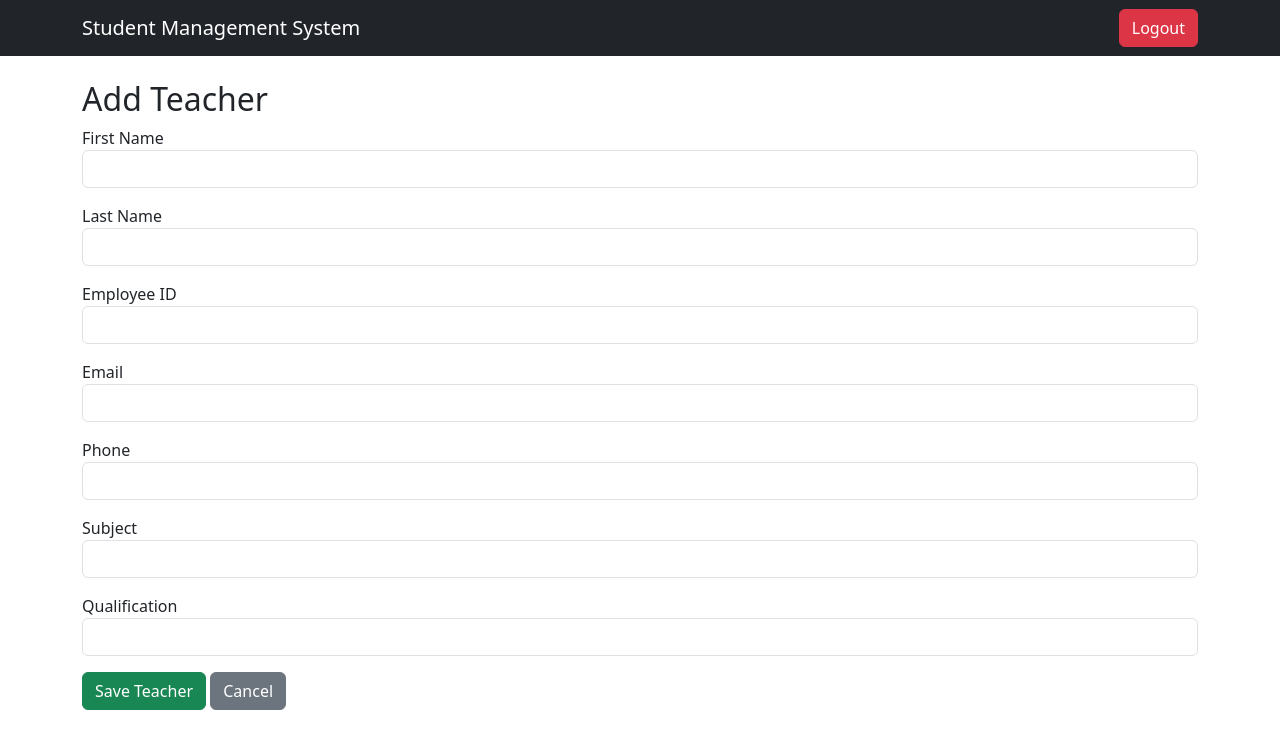
After one commit to Maheshwaran1101/student_management_system, a Django app: page /teachers/add/ in a window 1280 px wide. The commit adds this page. Shown: the top 749 px of the page. Run offline with Django 5.2, Linux system fonts and the light colour scheme.

Commit message:
teachers crud operations completed

```diff
--- a/student_management/urls.py
+++ b/student_management/urls.py
@@ -4,5 +4,7 @@ from django.urls import path, include
 urlpatterns = [
     path('admin/', admin.site.urls),
     path('', include('accounts.urls')),
+
     path("students/", include("students.urls")),
+    path("teachers/", include("teachers.urls")),
 ]
--- /dev/null
+++ b/teachers/urls.py
@@ -0,0 +1,9 @@
+from django.urls import path
+from . import views
+
+urlpatterns = [
+    path("", views.teacher_list, name="teacher_list"),
+    path("add/", views.add_teacher, name="add_teacher"),
+    path("edit/<int:id>/", views.edit_teacher, name="edit_teacher"),
+    path("delete/<int:id>/", views.delete_teacher, name="delete_teacher"),
+]
--- a/teachers/views.py
+++ b/teachers/views.py
@@ -1,3 +1,61 @@
-from django.shortcuts import render
+from django.shortcuts import render, redirect
+from .models import Teacher
 
-# Create your views here.
+
+def teacher_list(request):
+    teachers = Teacher.objects.all()
+
+    return render(request, "teachers/teacher_list.html", {
+        "teachers": teachers
+    })
+
+
+def add_teacher(request):
+
+    if request.method == "POST":
+
+        Teacher.objects.create(
+            first_name=request.POST["first_name"],
+            last_name=request.POST["last_name"],
+            employee_id=request.POST["employee_id"],
+            email=request.POST["email"],
+            phone=request.POST["phone"],
+            subject=request.POST["subject"],
+            qualification=request.POST["qualification"],
+        )
+
+        return redirect("teacher_list")
+
+    return render(request, "teachers/add_teacher.html")
+
+
+def edit_teacher(request, id):
+
+    teacher = Teacher.objects.get(id=id)
+
+    if request.method == "POST":
+
+        teacher.first_name = request.POST["first_name"]
+        teacher.last_name = request.POST["last_name"]
+        teacher.employee_id = request.POST["employee_id"]
+        teacher.email = request.POST["email"]
+        teacher.phone = request.POST["phone"]
+        teacher.subject = request.POST["subject"]
+        teacher.qualification = request.POST["qualification"]
+
+        teacher.save()
+
+        return redirect("teacher_list")
+
+    return render(request, "teachers/edit_teacher.html", {
+        "teacher": teacher
+    })
+
+
+def delete_teacher(request, id):
+
+    teacher = Teacher.objects.get(id=id)
+
+    teacher.delete()
+
+    return redirect("teacher_list")
--- a/templates/admin/dashboard.html
+++ b/templates/admin/dashboard.html
@@ -50,7 +50,7 @@ Admin Dashboard
         Manage Students
     </a>
 
-    <a href="#" class="btn btn-success">
+    <a href="{% url 'teacher_list' %}" class="btn btn-success">
         Manage Teachers
     </a>
 
--- a/templates/base.html
+++ b/templates/base.html
@@ -6,6 +6,7 @@
     <title>{% block title %}Student Management System{% endblock %}</title>
 
     <link href="https://cdn.jsdelivr.net/npm/bootstrap@5.3.3/dist/css/bootstrap.min.css" rel="stylesheet">
+
 </head>
 
 <body>
--- /dev/null
+++ b/templates/teachers/add_teacher.html
@@ -0,0 +1,60 @@
+{% extends 'base.html' %}
+
+{% block title %}
+Add Teacher
+{% endblock %}
+
+{% block content %}
+
+<h2>Add Teacher</h2>
+
+<form method="POST">
+
+{% csrf_token %}
+
+<div class="mb-3">
+<label>First Name</label>
+<input type="text" name="first_name" class="form-control">
+</div>
+
+<div class="mb-3">
+<label>Last Name</label>
+<input type="text" name="last_name" class="form-control">
+</div>
+
+<div class="mb-3">
+<label>Employee ID</label>
+<input type="text" name="employee_id" class="form-control">
+</div>
+
+<div class="mb-3">
+<label>Email</label>
+<input type="email" name="email" class="form-control">
+</div>
+
+<div class="mb-3">
+<label>Phone</label>
+<input type="text" name="phone" class="form-control">
+</div>
+
+<div class="mb-3">
+<label>Subject</label>
+<input type="text" name="subject" class="form-control">
+</div>
+
+<div class="mb-3">
+<label>Qualification</label>
+<input type="text" name="qualification" class="form-control">
+</div>
+
+<button class="btn btn-success">
+    Save Teacher
+</button>
+
+<a href="{% url 'teacher_list' %}" class="btn btn-secondary">
+    Cancel
+</a>
+
+</form>
+
+{% endblock %}
```
Also changed, not shown: templates/teachers/edit_teacher.html (added, +68 -0 lines), templates/teachers/teacher_list.html (added, +83 -0 lines).
